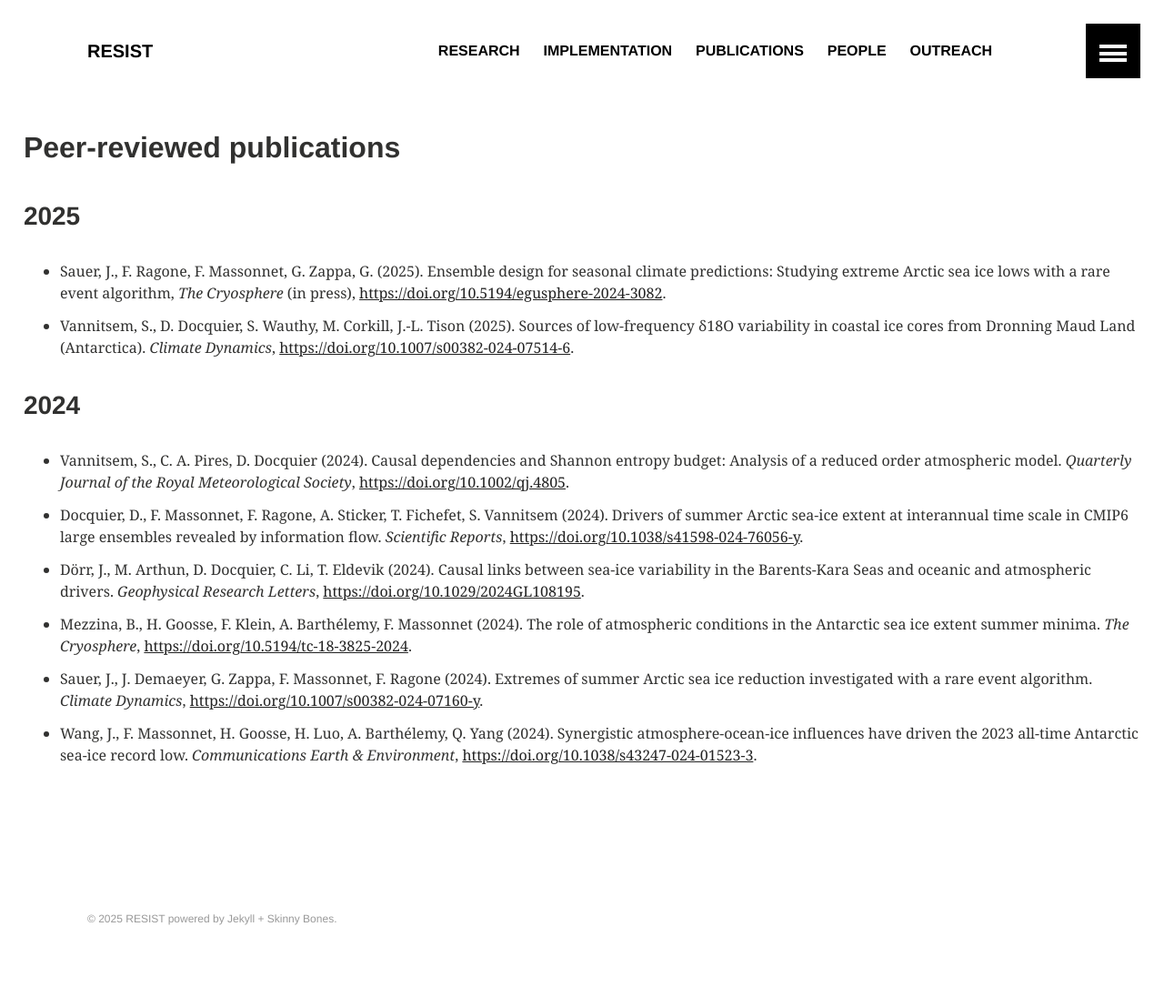
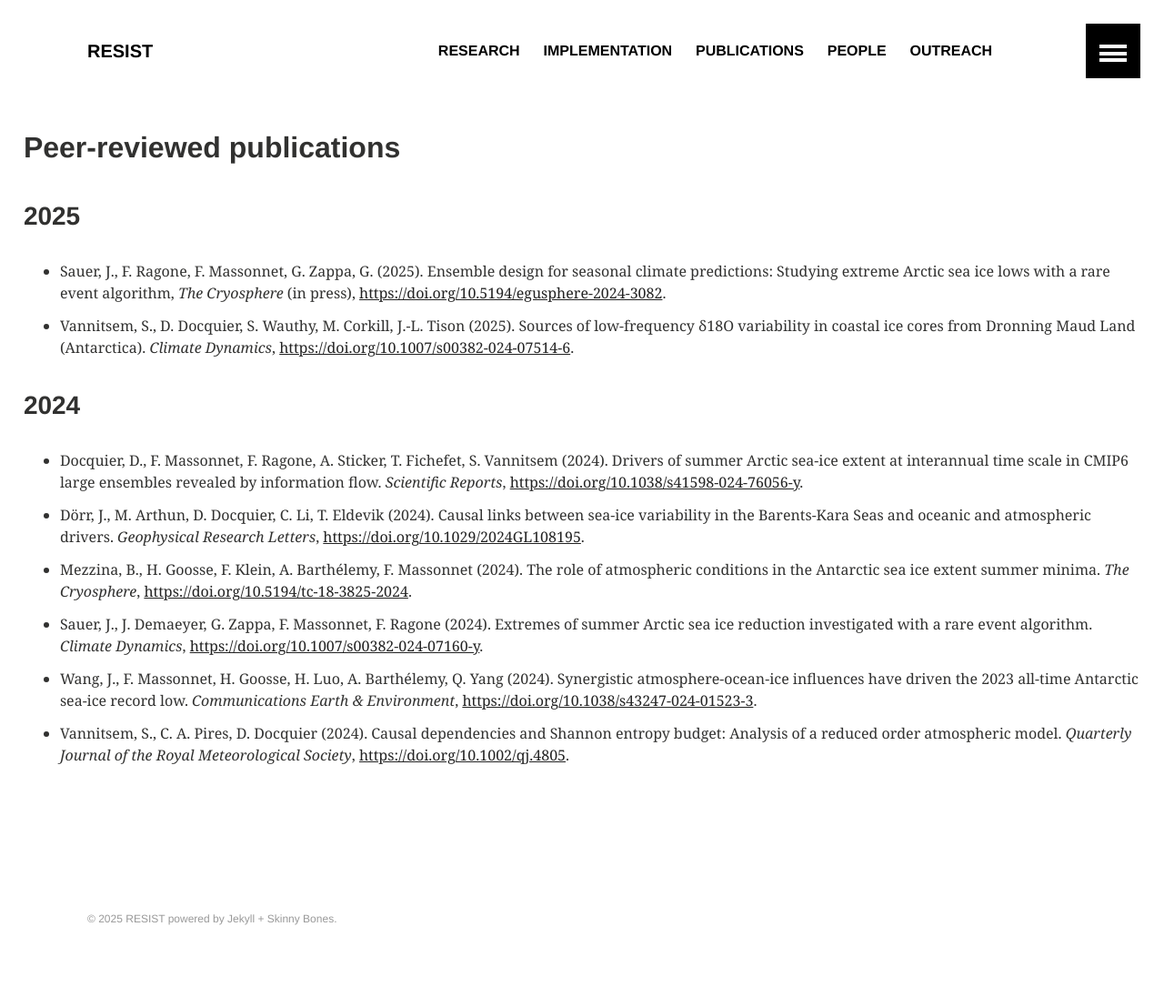
Before and after one commit to resist-impuls/resist-impuls.github.io, a Jekyll site: the page built from publications.md, in a window 1280 px wide. Shown: the whole page at 91% size. Built offline with Jekyll 4.4.1, drawn with Linux system fonts in a browser that asks for light colours; our own code applies the rules of GitHub Pages for plain Markdown files.

```diff
--- a/publications.md
+++ b/publications.md
@@ -7,9 +7,9 @@
 
 ### 2024
 
-- Vannitsem, S., C. A. Pires, D. Docquier (2024). Causal dependencies and Shannon entropy budget: Analysis of a reduced order atmospheric model. _Quarterly Journal of the Royal Meteorological Society_, [https://doi.org/10.1002/qj.4805](https://doi.org/10.1002/qj.4805).
 - Docquier, D., F. Massonnet, F. Ragone, A. Sticker, T. Fichefet, S. Vannitsem (2024). Drivers of summer Arctic sea-ice extent at interannual time scale in CMIP6 large ensembles revealed by information flow. _Scientific Reports_, [https://doi.org/10.1038/s41598-024-76056-y](https://doi.org/10.1038/s41598-024-76056-y).
 - Dörr, J., M. Arthun, D. Docquier, C. Li, T. Eldevik (2024). Causal links between sea-ice variability in the Barents-Kara Seas and oceanic and atmospheric drivers. _Geophysical Research Letters_, [https://doi.org/10.1029/2024GL108195](https://doi.org/10.1029/2024GL108195).
 - Mezzina, B., H. Goosse, F. Klein, A. Barthélemy, F. Massonnet (2024). The role of atmospheric conditions in the Antarctic sea ice extent summer minima. _The Cryosphere_, [https://doi.org/10.5194/tc-18-3825-2024](https://doi.org/10.5194/tc-18-3825-2024).
 - Sauer, J., J. Demaeyer, G. Zappa, F. Massonnet, F. Ragone (2024). Extremes of summer Arctic sea ice reduction investigated with a rare event algorithm. _Climate Dynamics_, [https://doi.org/10.1007/s00382-024-07160-y](https://doi.org/10.1007/s00382-024-07160-y).
 - Wang, J., F. Massonnet, H. Goosse, H. Luo, A. Barthélemy, Q. Yang (2024). Synergistic atmosphere-ocean-ice influences have driven the 2023 all-time Antarctic sea-ice record low. _Communications Earth & Environment_, [https://doi.org/10.1038/s43247-024-01523-3](https://doi.org/10.1038/s43247-024-01523-3).
+- Vannitsem, S., C. A. Pires, D. Docquier (2024). Causal dependencies and Shannon entropy budget: Analysis of a reduced order atmospheric model. _Quarterly Journal of the Royal Meteorological Society_, [https://doi.org/10.1002/qj.4805](https://doi.org/10.1002/qj.4805).
```
